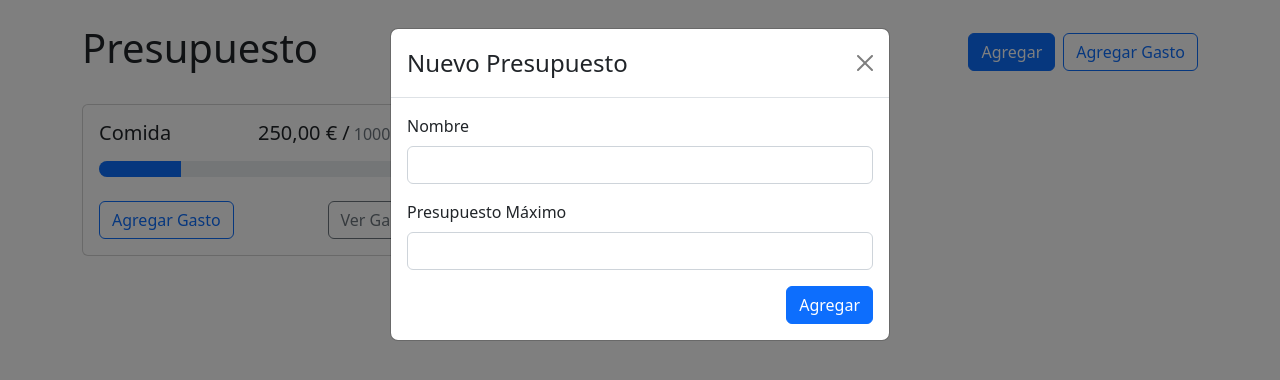
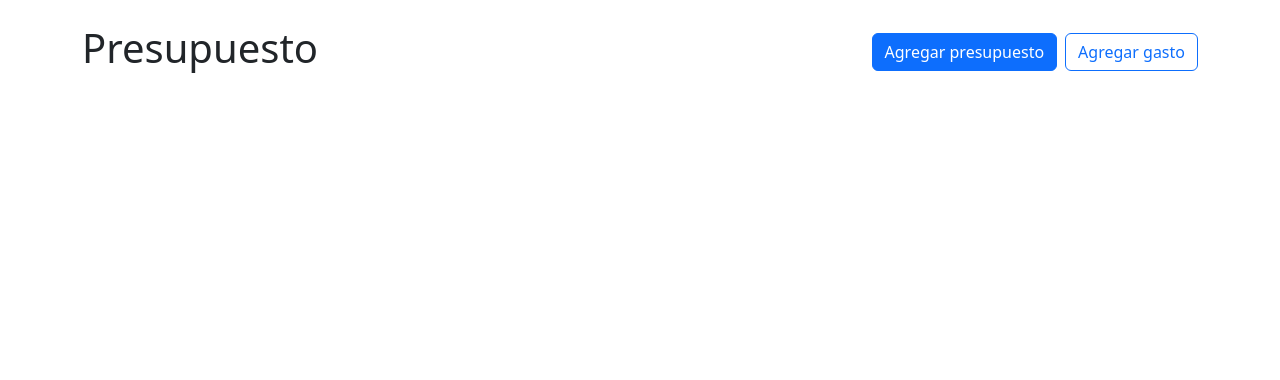
Before and after one commit to marchimac/ga-react-budget, a React (Create React App) app: page / in a window 1280 px wide. Shown: the top 380 px of the page. Built offline with nearby package versions, Linux system fonts and the light colour scheme.

Commit message:
Termino la clase 22112022 vista en diferido

```diff
--- a/src/App.js
+++ b/src/App.js
@@ -2,15 +2,30 @@
 import Container from 'react-bootstrap/Container'
 import BudgetCard from './components/BudgetCard';
 import AddBudgetModal from './components/AddBudgetModal';
+import { useState } from 'react'
+import { useBudgets } from './contexts/BudgetContexts'
+import AddExpenseModal from './components/AddExpenseModal';
+
 
 function App() {
+
+  const [showAddBudgetModal, setShowAddBudgetModal] = useState(false)
+  const [showAddExpenseModal, setShowAddExpenseModal] = useState(false)
+  const [addExpenseModalBudgetId, setAddExpenseModalBudgetId] = useState()
+  const { budgets, getBudgetExpenses } = useBudgets()
+
+  function openAddExpenseModal(budgetId) {
+    setShowAddExpenseModal(true)
+    setAddExpenseModalBudgetId(budgetId)
+  }
+
   return (
     <>
       <Container>
       <Stack direction='horizontal' gap='2' className='mb-4 mt-4' >
         <h1 className='me-auto'>Presupuesto</h1>
-        <Button variant='primary'>Agregar</Button>
-        <Button variant='outline-primary'>Agregar Gasto</Button>
+        <Button variant='primary' onClick={() => setShowAddBudgetModal(true)}>Agregar presupuesto</Button>
+        <Button variant='outline-primary' onClick={() => openAddExpenseModal(0)}>Agregar gasto</Button>
       </Stack>
       <div
         style={{
@@ -20,14 +35,28 @@
           alignItems: 'flex-start'
         }}
       >
-        <BudgetCard
-          name='Comida'
-          amount={250}
-          max={1000}
-        />
-      </div>
-    </Container>
-    <AddBudgetModal show /> {/* show para que muestre */}
+        { budgets.map( budget => {
+          const amount = getBudgetExpenses(budget.id).reduce((total, expense) => total + expense.amount, 0)
+          return (
+            <BudgetCard
+              key={ budget.id }
+              name={ budget.name }
+              amount={ amount }
+              max={ budget.max }
+              onAddExpenseClick={() => openAddExpenseModal(budget.id)}
+            />
+          )} ) }
+        </div>
+      </Container>
+      <AddBudgetModal
+        show={ showAddBudgetModal }
+        handleClose={() => setShowAddBudgetModal(false) }
+      />
+      <AddExpenseModal
+        show={showAddExpenseModal}
+        handleClose={() => setShowAddExpenseModal(false) }
+        defaultBudgetId={addExpenseModalBudgetId}
+      />
     </>
 
   );
--- a/src/components/AddBudgetModal.js
+++ b/src/components/AddBudgetModal.js
@@ -12,6 +12,7 @@
       name: nameRef.current.value,
       max: parseFloat(maxRef.current.value)
     })
+    handleClose()
   }
   return (
     <Modal show={show} onHide={handleClose}>
@@ -30,7 +31,7 @@
             <Form.Control ref={ maxRef } type='number' required min={0} step={0.01} />
           </Form.Group>
           <div className='d-flex justify-content-end'>
-            <Button variant='primary' type='submit'>Agregar</Button>
+            <Button variant='primary' type='submit' >Agregar</Button>
           </div>
         </Modal.Body>
       </Form>
--- /dev/null
+++ b/src/components/AddExpenseModal.js
@@ -0,0 +1,61 @@
+import React, { useRef } from 'react'
+import { Form, Modal, Button } from 'react-bootstrap'
+import { useBudgets, UNCATEGORIZED_BUDGET_ID } from '../contexts/BudgetContexts'
+
+export default function AddExpenseModal({ show, handleClose, defaultBudgetId}) {
+  const descriptionRef = useRef()
+  const amountRef = useRef()
+  const budgetIdRef = useRef()
+  const { addExpense, budgets } = useBudgets()
+
+  function handleSubmit(e) {
+    e.preventDefault()
+    addExpense({
+      description: descriptionRef.current.value,
+      amount: parseFloat(amountRef.current.value),
+      budgetId: budgetIdRef.current.value
+    })
+    handleClose()
+  }
+  return (
+    <Modal show={show} onHide={handleClose}>
+      <Form onSubmit={handleSubmit}>
+        <Modal.Header closeButton>
+          <Modal.Title>Nuevo Gasto</Modal.Title>
+        </Modal.Header>
+
+        <Modal.Body>
+
+          <Form.Group controlId='description' className='mb-3'>
+            <Form.Label>Descripción</Form.Label>
+            <Form.Control ref={ descriptionRef } type='text' required />
+          </Form.Group>
+
+          <Form.Group controlId='amount' className='mb-3'>
+            <Form.Label>Monto</Form.Label>
+            <Form.Control ref={ amountRef } type='number' required min={0} step={0.01} />
+          </Form.Group>
+
+          <Form.Group controlId='budgetId' className='mb-2' >
+            <Form.Label>Presupuesto</Form.Label>
+            <Form.Select
+              defaultValue={ defaultBudgetId }
+              ref={ budgetIdRef }
+            >
+              <option id={ UNCATEGORIZED_BUDGET_ID } value={0}>{ UNCATEGORIZED_BUDGET_ID}</option>
+              { budgets.map( budget => (
+                <option key={ budget.id } value={ budget.id } >{ budget.name }</option>
+              ) ) }
+            </Form.Select>
+          </Form.Group>
+
+          <div className='d-flex justify-content-end'>
+            <Button variant='primary' type='submit' >Agregar</Button>
+          </div>
+
+        </Modal.Body>
+
+      </Form>
+    </Modal>
+  )
+}
--- a/src/components/BudgetCard.js
+++ b/src/components/BudgetCard.js
@@ -1,10 +1,10 @@
-import React from 'react'                                                     /* Importamos React desde Node Modules */
-import { Button, Card, ProgressBar, Stack } from 'react-bootstrap'            /* Importamos clases desde Node Modules */
-import { currencyFormatter } from '../utils/utils'                            /* Importamos el nuevo objeto desde la carpeta utils */
+import React from 'react'                                                                       /* Importamos React desde Node Modules */
+import { Button, Card, ProgressBar, Stack } from 'react-bootstrap'                              /* Importamos clases desde Node Modules */
+import { currencyFormatter } from '../utils/utils'                                              /* Importamos el nuevo objeto desde la carpeta utils */
 
-export default function BudgetCard( {name, amount, max, gray} ) {             /* Creamos una función para crear las tarjetas de los presupuestos */
-  const classNames = []                                                       /* Creamos una constante como array para almacenar las clases que vamos a insertar para modificar el aspecto */
-  if( amount > max ) {                                                        /* Si la cantidad gastada es mayor que la cantidad disponible ponemos el fondo de la tarjeta en rojo */
+export default function BudgetCard( {name, amount, max, gray, onAddExpenseClick} ) {            /* Creamos una función para crear las tarjetas de los presupuestos */
+  const classNames = []                                                                         /* Creamos una constante como array para almacenar las clases que vamos a insertar para modificar el aspecto */
+  if( amount > max ) {                                                                          /* Si la cantidad gastada es mayor que la cantidad disponible ponemos el fondo de la tarjeta en rojo */
     classNames.push('bg-danger', 'bg-opacity-10')
   } else if (gray) {
     classNames.push('bg-light')
@@ -27,8 +27,8 @@
               now={amount}
             />
             <Stack direction='horizontal' gap='2' className='mt-4 justify-content-between'>
-              <Button variant='outline-primary' >Agregar Gasto</Button>
-              <Button variant='outline-secondary' >Ver Gasto</Button>
+              <Button variant='outline-primary' onClick={onAddExpenseClick} >Agregar gasto</Button>
+              <Button variant='outline-secondary' >Ver gastos</Button>
             </Stack>
         </Card.Body>
     </Card>
--- a/src/contexts/BudgetContexts.js
+++ b/src/contexts/BudgetContexts.js
@@ -3,6 +3,8 @@
 import useLocalStorage from '../hooks/useLocalStorage'
 
 const BudgetContext = React.createContext();
+
+export const UNCATEGORIZED_BUDGET_ID = 'Sin Categoria'
 
 export function useBudgets() {
   return useContext(BudgetContext)
```
